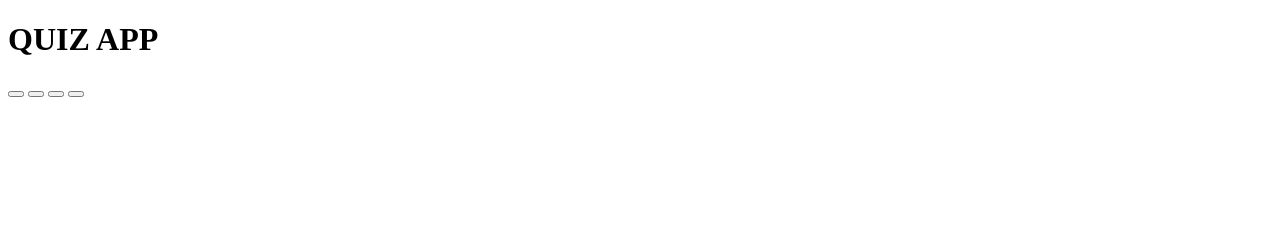
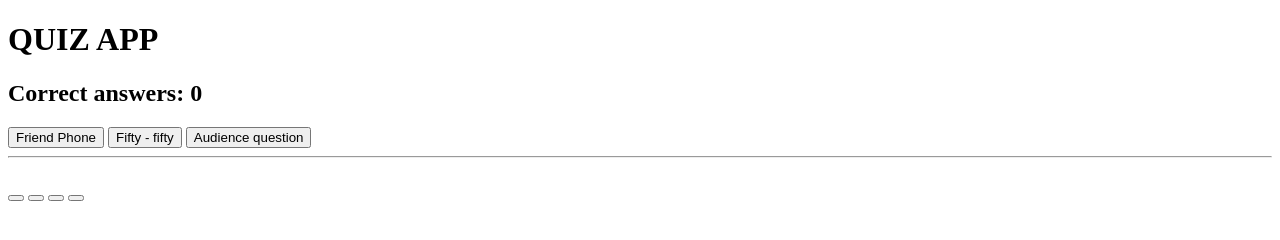
Before and after one commit to paulinastefanska/quizApp, a website: page public/index.html in a window 1280 px wide. Drawn offline with Linux system fonts and the light colour scheme.

Commit message:
Add helps buttons and more info

```diff
--- a/public/index.html
+++ b/public/index.html
@@ -8,11 +8,20 @@
   </head>
   <body>
     <h1>QUIZ APP</h1>
-    <div id="question"></div>
-    <button id="answer1"></button>
-    <button id="answer2"></button>
-    <button id="answer3"></button>
-    <button id="answer4"></button>
+    <h2>Correct answers: <span id="good-answers">0</span></h2>
+    <div id="game-board">
+      <div id="tip"></div>
+      <button id="phone-friend">Friend Phone</button>
+      <button id="fifty-fifty">Fifty - fifty</button>
+      <button id="question-audience">Audience question</button>
+      <hr />
+      <div id="question"></div>
+      <br />
+      <button class="answer-btn" id="answer1" data-answer="0"></button>
+      <button class="answer-btn" id="answer2" data-answer="1"></button>
+      <button class="answer-btn" id="answer3" data-answer="2"></button>
+      <button class="answer-btn" id="answer4" data-answer="3"></button>
+    </div>
 
     <script src="script.js"></script>
   </body>
```
